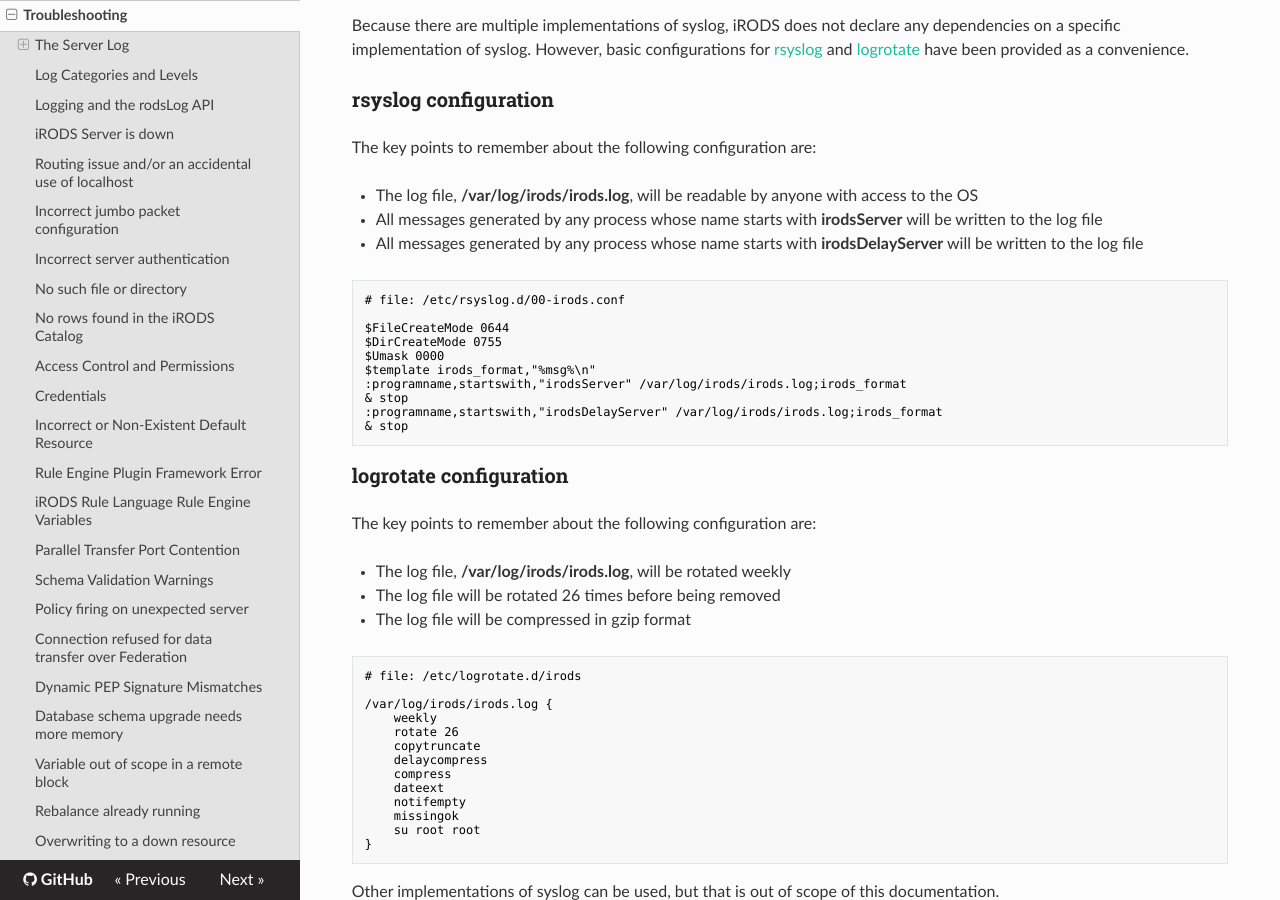
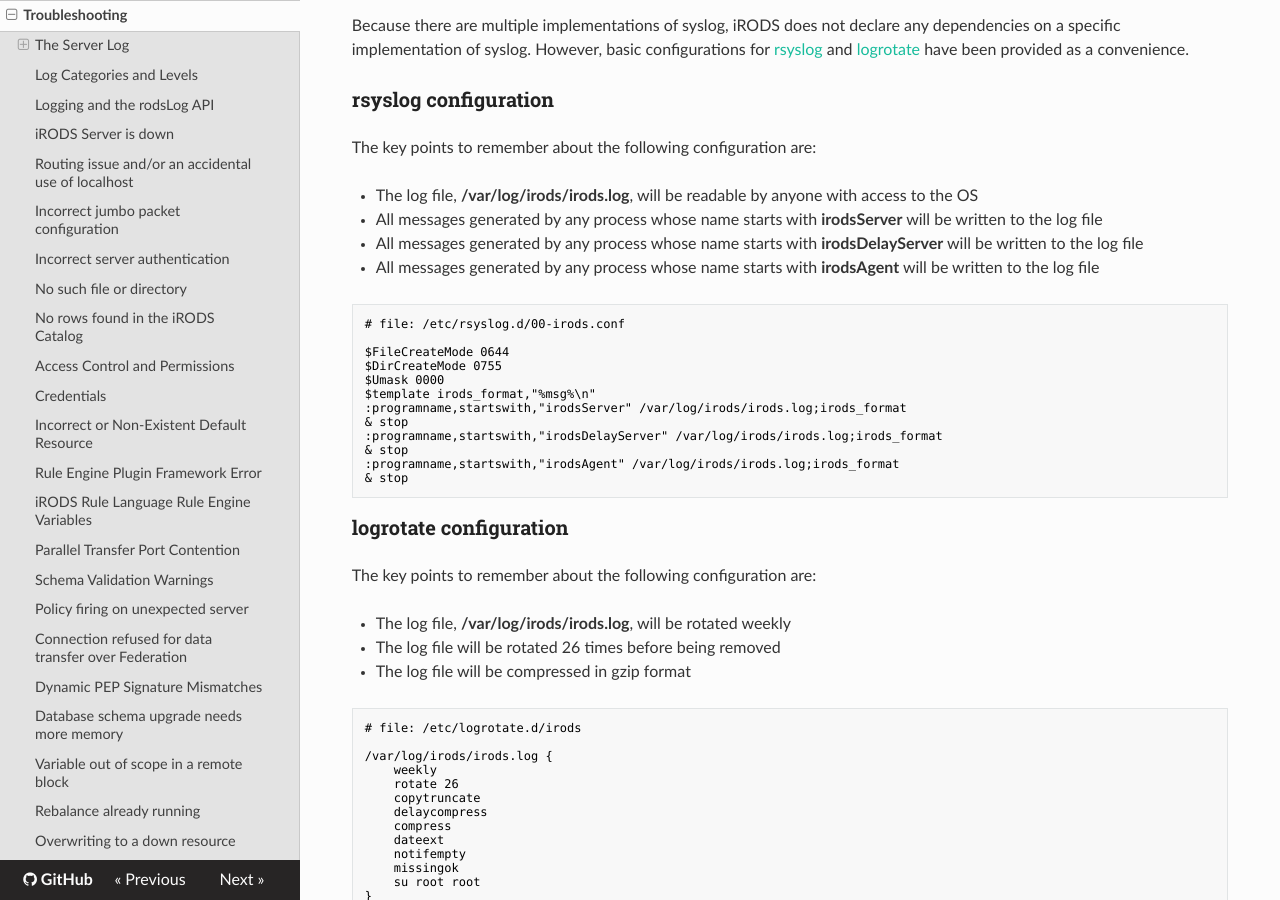
Before and after one commit to irods/irods_docs, an MkDocs documentation site: the page built from docs/system_overview/troubleshooting.md, in a window 1280 px wide and 900 px high, scrolled down 491 px. Built offline with MkDocs 1.6.1, drawn with Linux system fonts in a browser that asks for light colours; nearby versions of some CDN libraries.

Commit message:
[#358] Add irodsAgent to rsyslog config example

````diff
--- a/docs/system_overview/troubleshooting.md
+++ b/docs/system_overview/troubleshooting.md
@@ -20,6 +20,7 @@ The key points to remember about the following configuration are:
 - The log file, **/var/log/irods/irods.log**, will be readable by anyone with access to the OS
 - All messages generated by any process whose name starts with **irodsServer** will be written to the log file
 - All messages generated by any process whose name starts with **irodsDelayServer** will be written to the log file
+- All messages generated by any process whose name starts with **irodsAgent** will be written to the log file
 
 ```text
 # file: /etc/rsyslog.d/00-irods.conf
@@ -31,6 +32,8 @@ $template irods_format,"%msg%\n"
 :programname,startswith,"irodsServer" /var/log/irods/irods.log;irods_format
 & stop
 :programname,startswith,"irodsDelayServer" /var/log/irods/irods.log;irods_format
+& stop
+:programname,startswith,"irodsAgent" /var/log/irods/irods.log;irods_format
 & stop
 ```
 
````
